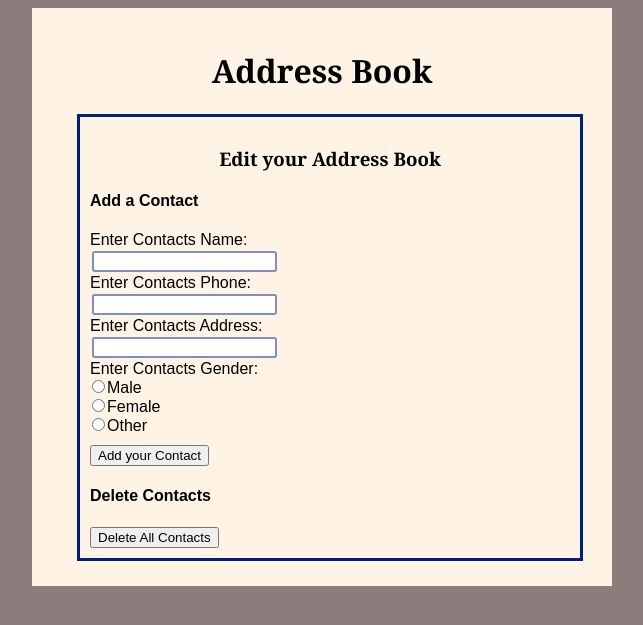
After one commit to abdcon02/Assessment_march6_phpObjects, a PHP site: template Address/views/booklet.twig in a window 1280 px wide. The commit adds this page. Shown: the top 625 px of the page, without its empty margins (318-961 px from the left). Run offline with PHP 8.4, Linux system fonts and the light colour scheme; the template is opened without the code that fills it, so the values that code supplies are empty; some libraries are stand-ins or nearby versions.

Commit message:
recreate the missing views directory with the twig files inside.

```diff
--- a/Address/app/app.php
+++ b/Address/app/app.php
@@ -26,13 +26,13 @@
             $new_contact->save();
         }
 
-        return $app['twig']->render('create_contacts.twig', array('newPerson' => $new_contact));
+        return $app['twig']->render('create_contact.twig', array('newPerson' => $new_contact));
     });
 
     $app->post("/delete_contact", function() use($app){
         Contact::deleteAll();
 
-        return $app['twig']->render('delete_contacts.twig');
+        return $app['twig']->render('delete_contact.twig');
     });
 
 // Delete Single contact option (PLEASE GOD TELL ME WHY THIS WONT WORK)
--- /dev/null
+++ b/Address/views/booklet.twig
@@ -0,0 +1,49 @@
+<!DOCTYPE html>
+<html>
+    <head>
+        <title></title>
+        <link rel="stylesheet" href="styles.css" type="text/css">
+    </head>
+    <body>
+        <div class="container">
+            <h1>Address Book</h1>
+
+                {% for person in contacts %}
+                    <div class="contact">
+                        <img src="{{ person.getSexImage }}"/>
+                        <div class="info">
+                            <ul>
+                                <li><span>Name: </span>{{ person.getName }}</li>
+                                <li><span>Phone Number: </span>{{ person.getPhone }}</li>
+                                <li><span>Address: </span>{{ person.getAddress }}</li>
+                            </ul>
+                        </div>
+                    </div>
+                {% endfor %}
+                <div id="inputs"
+                    <div class=form>
+                        <h3>Edit your Address Book</h3>
+                        <h4>Add a Contact</h4>
+                        <form action="new_contact" method="post">
+                            <label for="new_name">Enter Contacts Name:</label>
+                            <input id="new_name" name="new_name" type="text" required>
+                            <label for="new_phone">Enter Contacts Phone:</label>
+                            <input id="new_phone" name="new_phone" type="text" required>
+                            <label for="new_address">Enter Contacts Address:</label>
+                            <input id="new_address" name="new_address" type="text" required>
+                            <label for"gender">Enter Contacts Gender:</label> <br>
+                            <input class="gender" name="gender" type="radio" value="/images/male.jpeg" required>Male<br>
+                            <input class="gender" name="gender" type="radio" value="/images/female.jpeg" required>Female<br>
+                            <input class="gender" name="gender" type="radio" value="/images/possible.jpeg" required>Other
+
+                            <button type="sumbit" class="button">Add your Contact</button>
+                        </form>
+                        <h4>Delete Contacts</h4>
+                        <form action="delete_contact" method="post">
+                            <button type="submit">Delete All Contacts</button>
+                        </form>
+                    </div>
+                </div>
+        </div>
+    </body>
+</html>
```
Also changed, not shown: Address/views/create_contact.twig (added, +26 -0 lines), Address/views/delete_contact.twig (added, +15 -0 lines).
